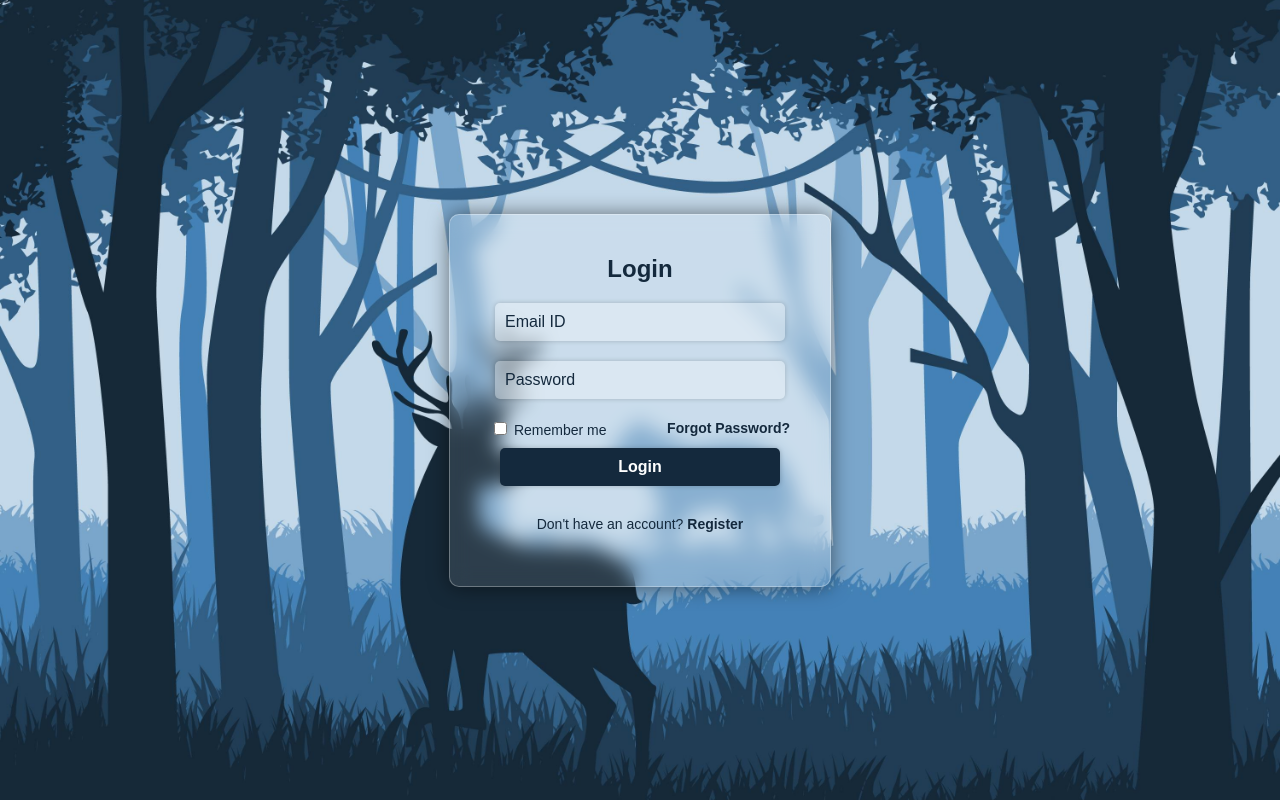
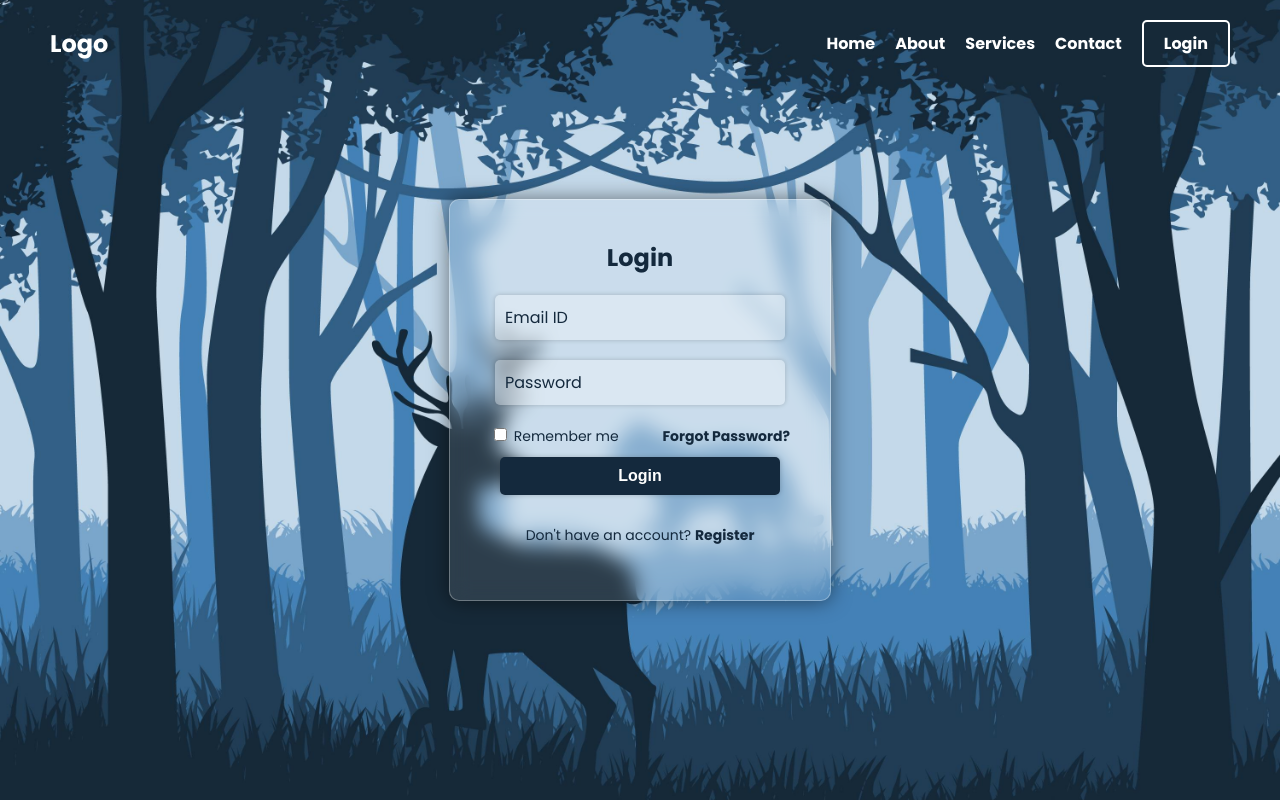
Before and after one commit to lowqky11/pro, a plain HTML site: page index.html in a window 1280 px wide. Drawn offline with Linux system fonts and the light colour scheme.

Commit message:
Update index.html

```diff
--- a/index.html
+++ b/index.html
@@ -5,8 +5,19 @@
     <meta name="viewport" content="width=device-width, initial-scale=1.0">
     <title>Login Page</title>
     <link rel="stylesheet" href="styles.css">
+    <link href="https://fonts.googleapis.com/css2?family=Poppins:wght@400;700&display=swap" rel="stylesheet">
 </head>
 <body>
+    <nav class="navbar">
+        <div class="logo">Logo</div>
+        <ul class="nav-links">
+            <li><a href="#">Home</a></li>
+            <li><a href="#">About</a></li>
+            <li><a href="#">Services</a></li>
+            <li><a href="#">Contact</a></li>
+            <li><a href="#" class="login-btn" id="loginBtn">Login</a></li>
+        </ul>
+    </nav>
     <div class="login-container">
         <div class="login-box">
             <h2>Login</h2>
@@ -27,9 +38,18 @@
         </div>
     </div>
     <script>
+        // Function to redirect to welcome.html
+        function redirectToWelcome() {
+            window.location.href = 'welcome.html';
+        }
+
+        // Adding event listener to the login button
+        document.getElementById('loginBtn').addEventListener('click', redirectToWelcome);
+
+        // Adding event listener to the login form
         document.getElementById('loginForm').addEventListener('submit', function(e) {
             e.preventDefault();
-            window.location.href = 'welcome.html';
+            redirectToWelcome();
         });
     </script>
 </body>
```
